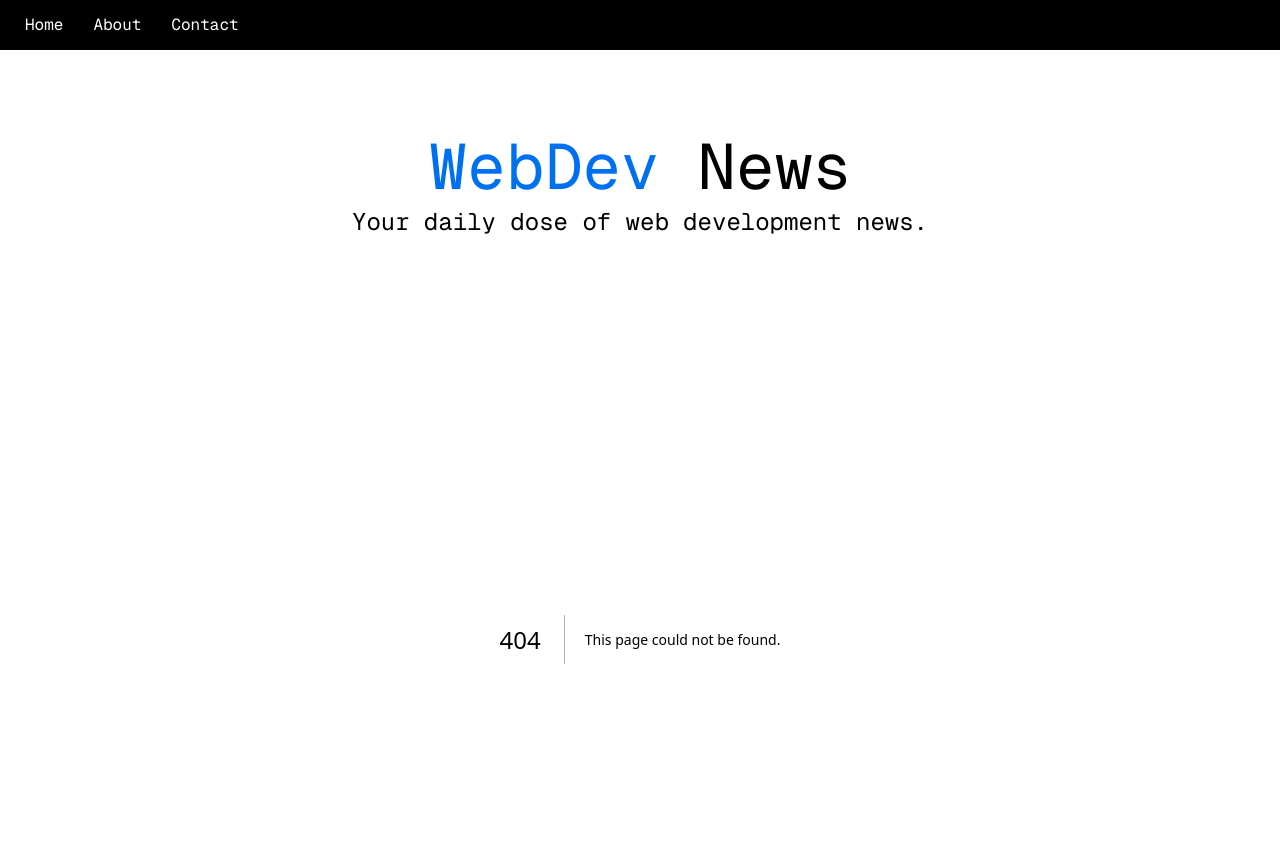
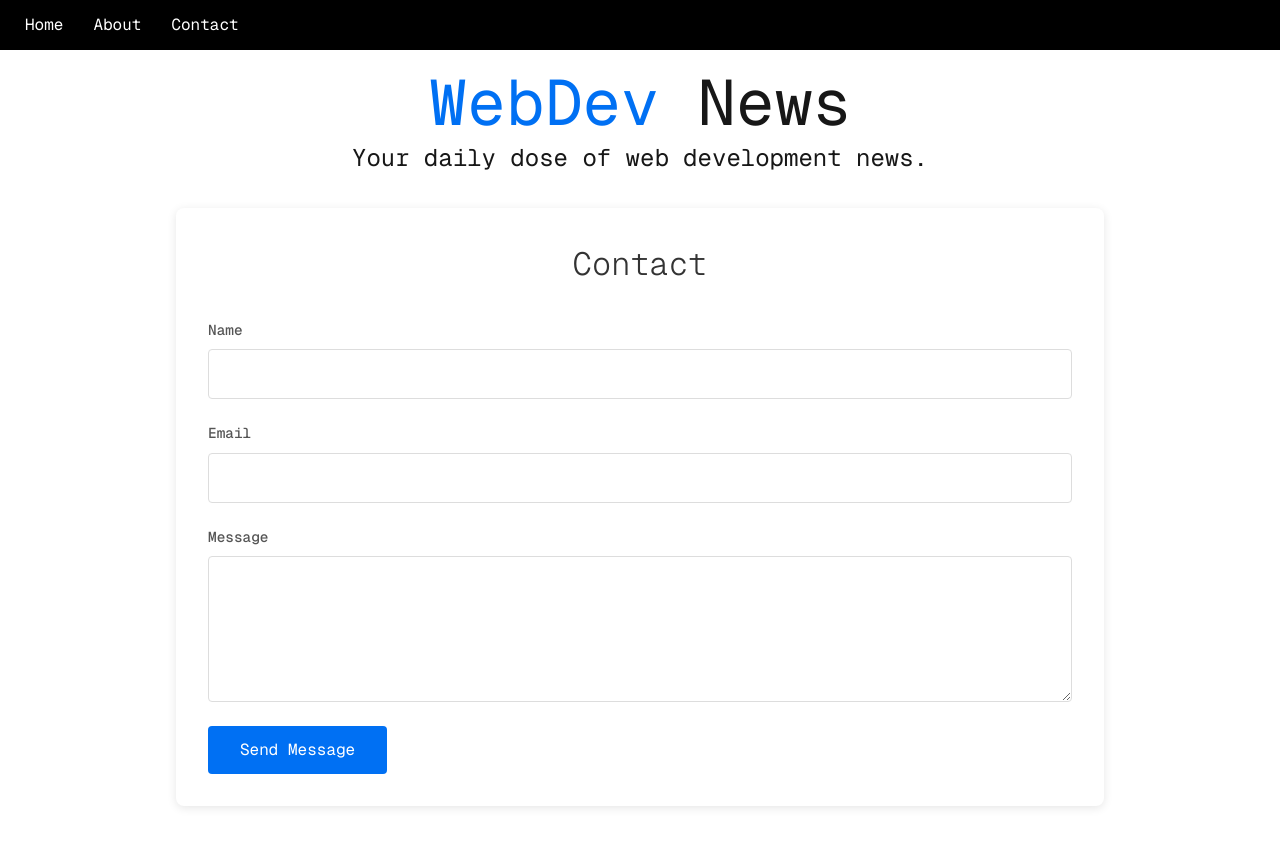
Before and after one commit to oluoko/webdev-newz, a Next.js app: page /contact in a window 1280 px wide. Before the commit this address had no page. Shown: the top 846 px of the page. Built offline with nearby package versions, Linux system fonts and the light colour scheme.

Commit message:
Webdev Newz: contact and other UI

```diff
--- a/pages/about.js
+++ b/pages/about.js
@@ -5,7 +5,7 @@ const About = () => {
   return (
     <div>
       <Head>
-        <title>About Us - WebDev Newz</title>
+        <title>About Us | WebDev Newz</title>
       </Head>
 
       <h1 className="text-4xl font-bold text-center mt-10">About Us</h1>
--- /dev/null
+++ b/pages/contact.js
@@ -0,0 +1,132 @@
+import { useState } from "react";
+import Head from "next/head";
+import contactStyles from "@/styles/Contact.module.css";
+
+const Contact = () => {
+  const [formData, setFormData] = useState({
+    name: "",
+    email: "",
+    message: "",
+  });
+  const [isSubmitting, setIsSubmitting] = useState(false);
+  const [submitStatus, setSubmitStatus] = useState("");
+
+  const handleChange = (e) => {
+    setFormData({
+      ...formData,
+      [e.target.name]: e.target.value,
+    });
+  };
+
+  const handleSubmit = async (e) => {
+    e.preventDefault();
+    setIsSubmitting(true);
+    setSubmitStatus("");
+
+    try {
+      // Replace with your actual form submission logic
+      const response = await fetch("/api/contact", {
+        method: "POST",
+        headers: {
+          "Content-Type": "application/json",
+        },
+        body: JSON.stringify(formData),
+      });
+
+      if (response.ok) {
+        setSubmitStatus("Message sent successfully!");
+        setFormData({ name: "", email: "", message: "" });
+      } else {
+        setSubmitStatus("Failed to send message. Please try again.");
+      }
+    } catch (error) {
+      setSubmitStatus("An error occurred. Please try again.");
+    } finally {
+      setIsSubmitting(false);
+    }
+  };
+
+  return (
+    <>
+      <Head>
+        <title>Contact | WebDev Newz</title>
+        <meta name="description" content="Get in touch with us" />
+      </Head>
+
+      <div className={contactStyles.container}>
+        <main className={contactStyles.main}>
+          <h1 className={contactStyles.title}>Contact</h1>
+
+          <form onSubmit={handleSubmit} className={contactStyles.form}>
+            <div className={contactStyles.field}>
+              <label htmlFor="name" className={contactStyles.label}>
+                Name
+              </label>
+              <input
+                type="text"
+                id="name"
+                name="name"
+                value={formData.name}
+                onChange={handleChange}
+                className={contactStyles.input}
+                required
+              />
+            </div>
+
+            <div className={contactStyles.field}>
+              <label htmlFor="email" className={contactStyles.label}>
+                Email
+              </label>
+              <input
+                type="email"
+                id="email"
+                name="email"
+                value={formData.email}
+                onChange={handleChange}
+                className={contactStyles.input}
+                required
+              />
+            </div>
+
+            <div className={contactStyles.field}>
+              <label htmlFor="message" className={contactStyles.label}>
+                Message
+              </label>
+              <textarea
+                id="message"
+                name="message"
+                rows="5"
+                value={formData.message}
+                onChange={handleChange}
+                className={contactStyles.textarea}
+                required
+              />
+            </div>
+
+            <button
+              type="submit"
+              disabled={isSubmitting}
+              className={contactStyles.submitBtn}
+            >
+              {isSubmitting ? "Sending..." : "Send Message"}
+            </button>
+
+            {submitStatus && (
+              <div
+                className={`${contactStyles.status} ${
+                  submitStatus.includes("success")
+                    ? contactStyles.success
+                    : contactStyles.error
+                }`}
+              >
+                {submitStatus}
+              </div>
+            )}
+          </form>
+        </main>
+      </div>
+    </>
+  );
+};
+
+export default Contact;
--- /dev/null
+++ b/styles/Contact.module.css
@@ -0,0 +1,114 @@
+.container {
+  width: 75vw;
+  margin: 0 auto;
+  padding: 2rem 1rem;
+}
+
+.main {
+  background: white;
+  border-radius: 8px;
+  box-shadow: 0 2px 10px rgba(0, 0, 0, 0.1);
+  padding: 2rem;
+}
+
+.title {
+  margin: 0 0 2rem 0;
+  color: #333;
+  font-size: 2rem;
+  font-weight: 300;
+  text-align: center;
+}
+
+.form {
+  display: flex;
+  flex-direction: column;
+  gap: 1.5rem;
+}
+
+.field {
+  display: flex;
+  flex-direction: column;
+  gap: 0.5rem;
+}
+
+.label {
+  font-weight: 500;
+  color: #555;
+  font-size: 0.9rem;
+}
+
+.input,
+.textarea {
+  padding: 0.75rem;
+  border: 1px solid #ddd;
+  border-radius: 4px;
+  font-size: 1rem;
+  font-family: inherit;
+  transition: border-color 0.2s;
+}
+
+.input:focus,
+.textarea:focus {
+  outline: none;
+  border-color: #0070f3;
+}
+
+.textarea {
+  resize: vertical;
+  min-height: 120px;
+}
+
+.submitBtn {
+  padding: 0.75rem 2rem;
+  background: #0070f3;
+  color: white;
+  border: none;
+  border-radius: 4px;
+  font-size: 1rem;
+  cursor: pointer;
+  transition: background-color 0.2s;
+  align-self: flex-start;
+}
+
+.submitBtn:hover:not(:disabled) {
+  background: #0051a2;
+}
+
+.submitBtn:disabled {
+  background: #ccc;
+  cursor: not-allowed;
+}
+
+.status {
+  padding: 0.75rem;
+  border-radius: 4px;
+  text-align: center;
+  font-weight: 500;
+}
+
+.success {
+  background: #d4edda;
+  color: #155724;
+  border: 1px solid #c3e6cb;
+}
+
+.error {
+  background: #f8d7da;
+  color: #721c24;
+  border: 1px solid #f5c6cb;
+}
+
+@media (max-width: 768px) {
+  .container {
+    padding: 1rem;
+    width: 90vw;
+  }
+
+  .main {
+    padding: 1.5rem;
+  }
+
+  .title {
+    font-size: 1.5rem;
+  }
+}
--- a/styles/Layout.module.css
+++ b/styles/Layout.module.css
@@ -8,7 +8,7 @@
 }
 
 .main {
-  padding: 5rem 0;
+  padding: 1rem 0;
   flex: 1;
   display: flex;
   flex-direction: column;
```
